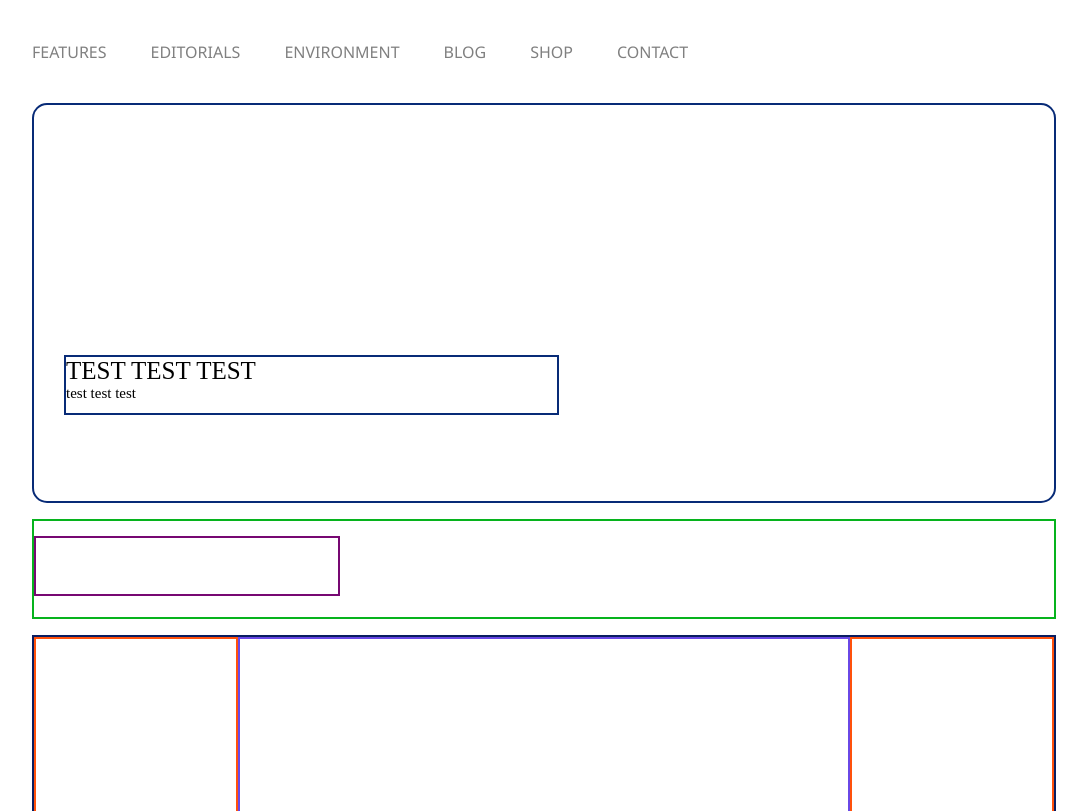
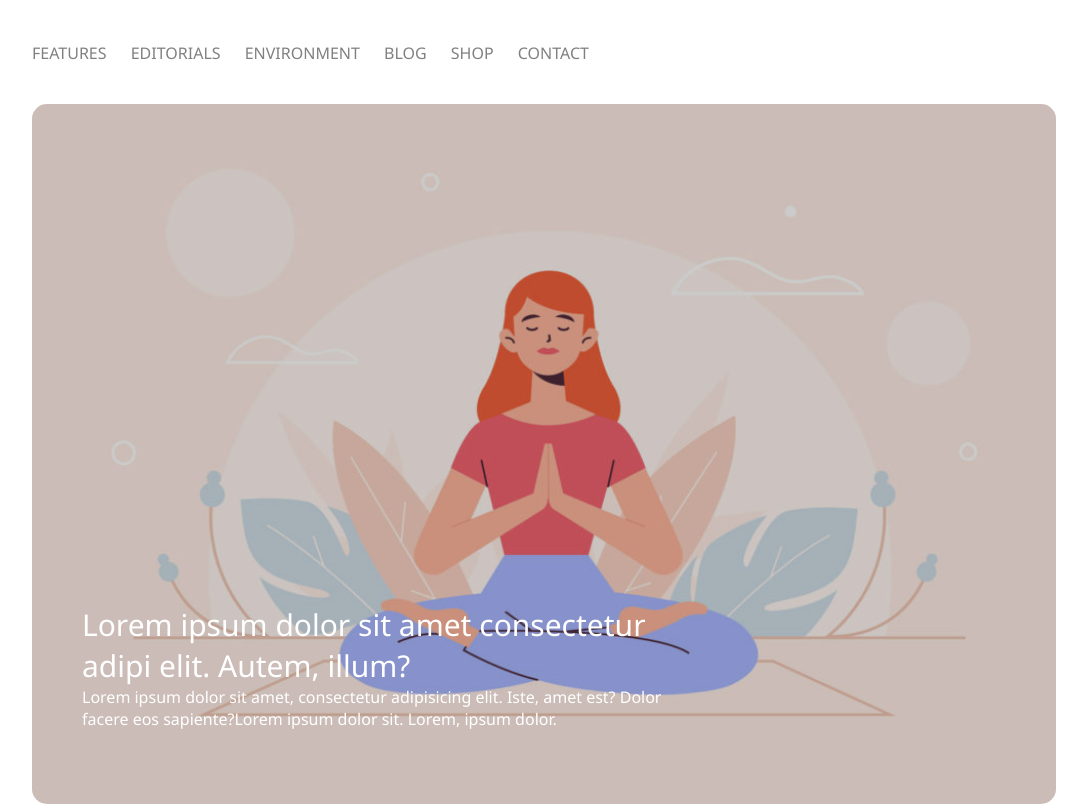
Before and after one commit to GasGas7/htmlcss-wp, a plain HTML site: page index.html in a window 1280 px wide. Shown: the part 141-952 px from the top of the page, without its empty margins (96-1183 px from the left). Drawn offline with Linux system fonts and the light colour scheme.

Commit message:
Complete main banner_img + text_img

```diff
--- a/css/style.css
+++ b/css/style.css
@@ -4,30 +4,26 @@
     margin: 0;
     padding: 0;
 }
-
 .clearfix::after{
     content: "";
     clear:both;
     display: table;
 }
-
 .container{
     width:80%;
     margin: auto;
+    font-family: 'Segoe UI', Tahoma, Geneva, Verdana, sans-serif;
 }
 /* /Utility class */
 
 /* Header class */
-
 .nav_link{
     padding: 40px 0px 40px 0px;
 }
-
 .nav_link > a {
-    padding-right: 40px;
+    padding-right: 20px;
     text-transform: uppercase;
     text-decoration: none;
-    font-family: 'Segoe UI', Tahoma, Geneva, Verdana, sans-serif;
     color: grey;
 }
 a:hover {
@@ -36,19 +32,40 @@ a:hover {
 /* /Header class */
 
 /* Main class */
-.yoga_bg{
-    height: 400px;
-    border: 2px solid rgb(8, 43, 119);
+
+    /* Photo.main class */
+    .yoga_bg{
+    height: 700px;
+    background-image: url("../img/banner.jpg");
+    background-size:cover;
     border-radius: 15px;
-    padding: 250px 0px 0px 30px;
-}
+    position: relative;
+    }
+    .yoga_bg>.layover{
+    height: 100%;
+    width: 100%;
+    border-radius: 15px;
+    background-color: rgba(0, 0, 0, 0.2);
+    }
+    .lorem_yoga{
+    position: absolute;
+    top: 500px;
+    left: 50px;
+    width: 620px;
+    }
+    .lorem_yoga>span{
+    display: block;
+    color:white;
+    }
+    #span_title{
+    font-weight: 400;
+    font-size: 30px;
+    }
+    #span_description{
+    font-weight: 300;
+    }
+    /* /Photo.main class */
 
-.lorem_yoga{
-    width: 50%;
-    height: 60px;
-    border: 2px solid rgb(8, 43, 119);
-
-}
 
 .titlemain{
     height: 100px;
--- a/index.html
+++ b/index.html
@@ -33,13 +33,19 @@
             <!-- div foto yoga -->
             <div class="yoga_bg">
 
+                <div class="layover"></div>
                 <!-- div per inserire testo foto -->
-                     <div class="lorem_yoga">
-                    <p style="font-size: 25px;">TEST TEST TEST
+
+                <div class="lorem_yoga">
+                    <span id="span_title">Lorem ipsum dolor sit amet consectetur adipi elit. Autem, illum?</span>
+                    <span id="span_description">Lorem ipsum dolor sit amet, consectetur adipisicing elit. Iste, amet est? Dolor facere eos sapiente?Lorem ipsum dolor sit. Lorem, ipsum dolor.</span>
+                </div>
+
+                   <!--  <p style="font-size: 25px;">TEST TEST TEST
                     </p>
                     <p style="font-size: 15px;">test test test
                     </p>
-                    </div>
+                    </div> -->
 
             </div>
             <!-- /div foto yoga -->
```
